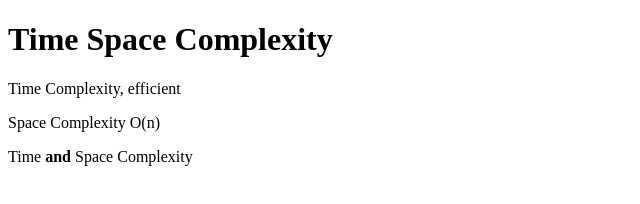
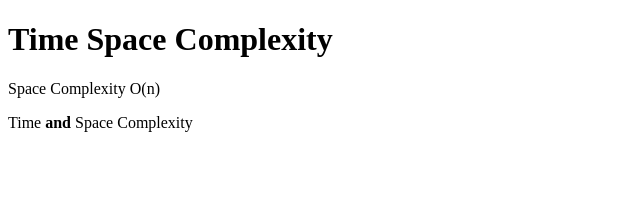
Before and after one commit to acciojob/time-and-space-complexity-Neelam123K, a website: page main.html in a window 1280 px wide. Shown: the whole page, without its empty margins (0-640 px from the left). Drawn offline with Linux system fonts and the light colour scheme.

Commit message:
created a submission

```diff
--- a/main.html
+++ b/main.html
@@ -8,7 +8,6 @@
 
 <body>
 	<h1>Time Space Complexity</h1>
-	<p>Time Complexity, efficient</p>
 	<p>Space Complexity O(n)</p>
 	<p>Time <b>and</b> Space Complexity</p>
 	<!-- the entire body must be written by student -->
```
